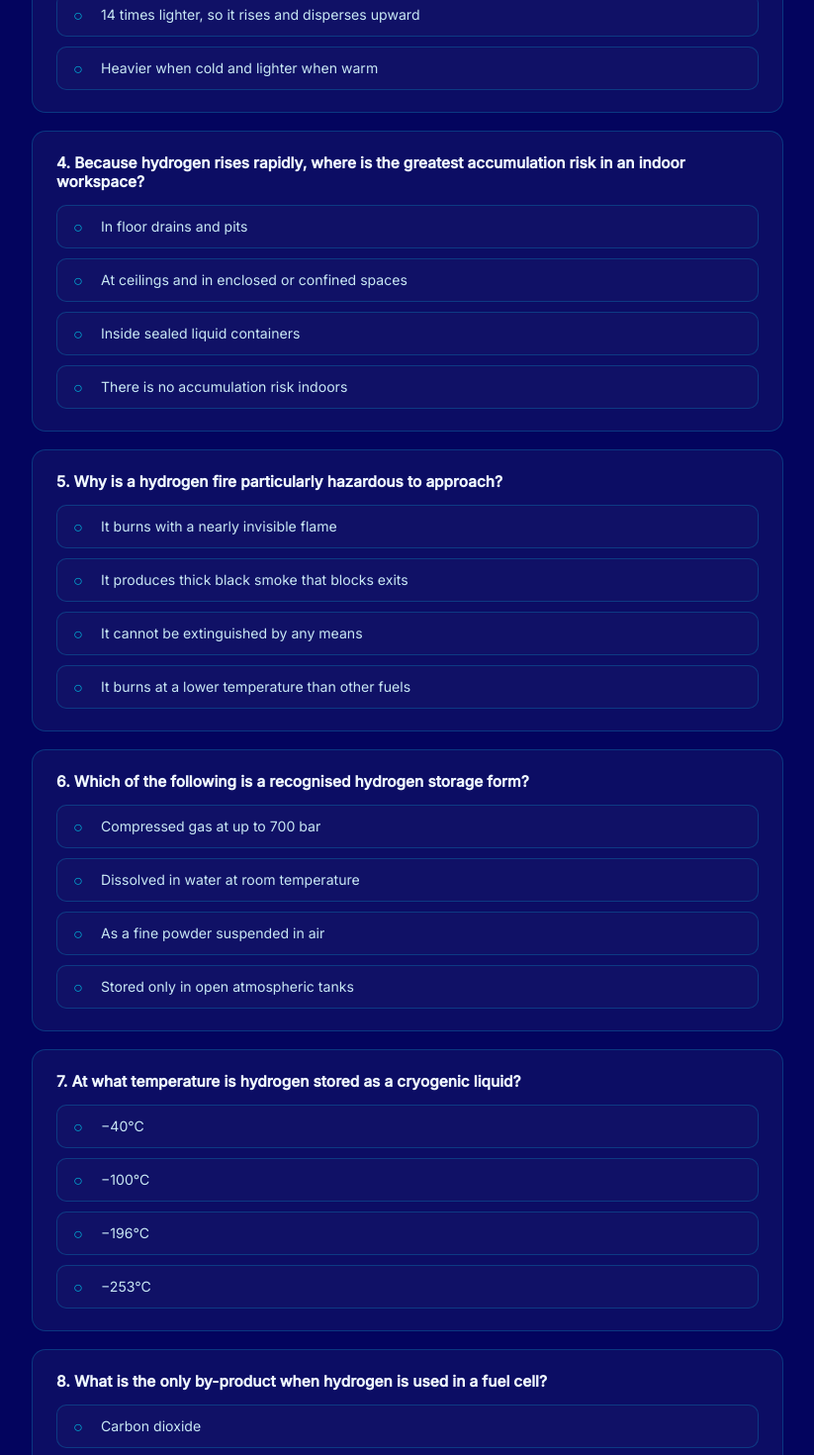
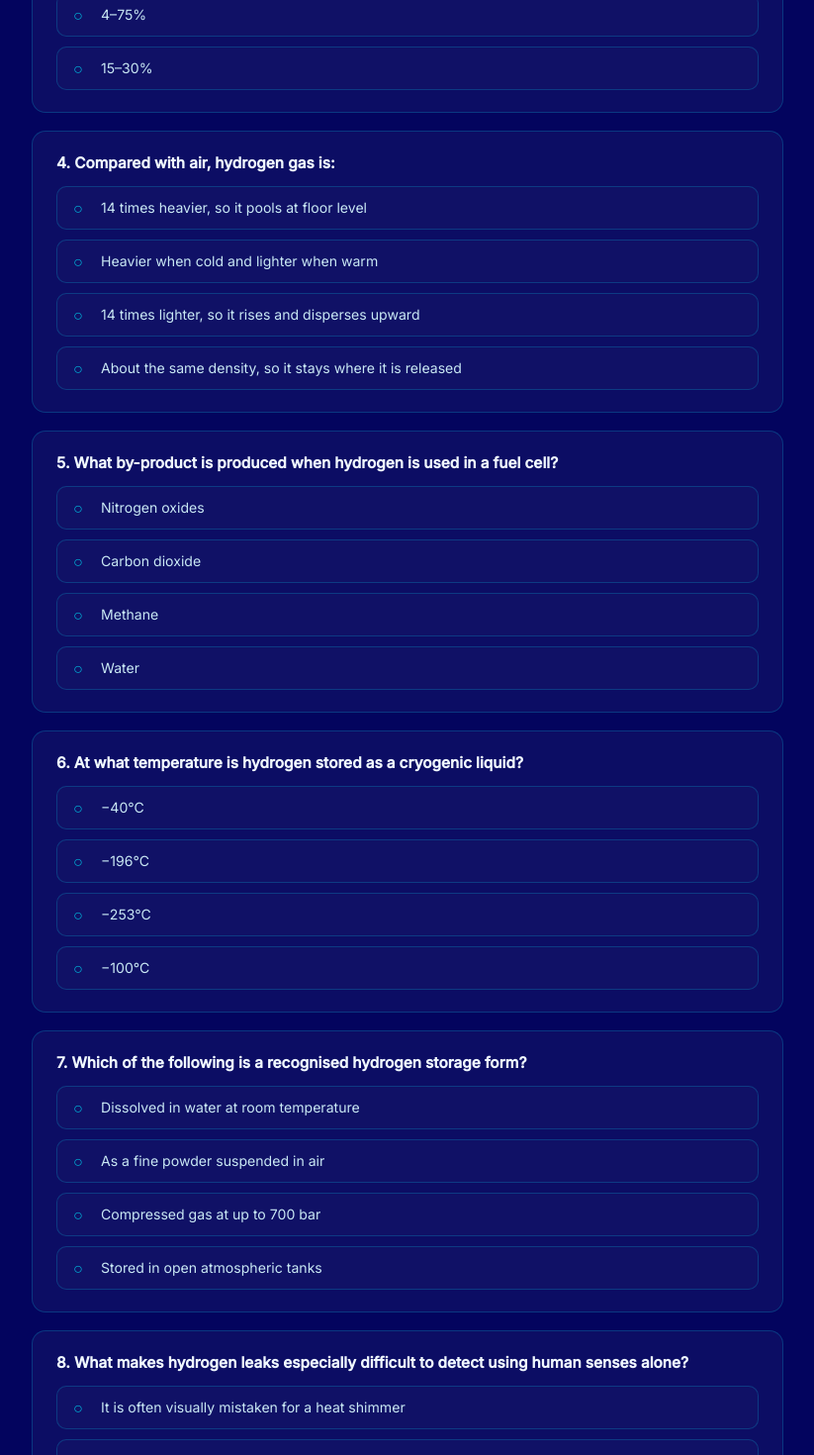
Before and after one commit to ITECH3208andITECH3209feduni/itech3208-project-1-hydrogen-training-team, a Next.js app in the folder next-app/: page /quizzes/hazards in a window 1280 px wide. Shown: the part 1060-2530 px from the top of the page at 99% size, without its empty margins (228-1051 px from the left). Built offline with nearby package versions, Linux system fonts and the light colour scheme; no server answers; the database is empty; sample sign-in values are in the browser's storage.

Commit message:
Made some minor fixes to quiz and ceritifacte page + shuffling quiz order

```diff
--- a/next-app/app/certificate/page.tsx
+++ b/next-app/app/certificate/page.tsx
@@ -17,7 +17,7 @@ interface QuizRecord {
 }
 
 function storageKey(uid: string) {
-	return `h2academy_quiz_hazards_${uid}`;
+	return `hydrogenlabsafety_quiz_hazards_${uid}`;
 }
 
 export default function CertificatePage() {
@@ -62,7 +62,7 @@ export default function CertificatePage() {
 		const canvas = canvasRef.current;
 		if (!canvas) return;
 		const link = document.createElement('a');
-		link.download = `H2-Academy-Certificate-${displayName.replace(/\s+/g, '-')}.png`;
+		link.download = `Hydrogen-Lab-Safety-Certificate-${displayName.replace(/\s+/g, '-')}.png`;
 		link.href = canvas.toDataURL('image/png');
 		link.click();
 	}
@@ -146,7 +146,7 @@ function drawCertificate(
 
 	ctx.fillStyle = '#00B4D8';
 	ctx.font = '700 28px Inter, sans-serif';
-	ctx.fillText('H2 ACADEMY', width / 2, 130);
+	ctx.fillText('Hydrogen Lab Safety', width / 2, 130);
 
 	ctx.fillStyle = '#F0F8FF';
 	ctx.font = '800 56px Georgia, serif';
--- a/next-app/app/quizzes/hazards/page.tsx
+++ b/next-app/app/quizzes/hazards/page.tsx
@@ -10,15 +10,59 @@ import {
     questionhazards,
     QUIZ_TITLE,
     PASS_THRESHOLD,
+    QuizQuestion,
 } from '@/lib/questionhazards';
 
 function storageKey(uid: string) {
-    return `h2academy_quiz_hazards_${uid}`;
+    return `hydrogenlabsafety_quiz_hazards_${uid}`;
+}
+
+// Array Shuffler (Fisher-Yates method)
+function shuffleArray<T>(array: T[]): T[] {
+    const result = [...array];
+
+    for (let i = result.length - 1; i > 0; i--) {
+        const j = Math.floor(Math.random() * (i + 1));
+        [result[i], result[j]] = [result[j], result[i]];
+    }
+
+    return result;
+}
+
+// Quiz Shuffler
+function shuffleQuiz(questions: QuizQuestion[]): QuizQuestion[] {
+    // Shuffle the questions
+    const shuffledQuestions = shuffleArray(questions);
+
+    return shuffledQuestions.map((q) => {
+        const indexedOptions = q.options.map((option, index) => ({
+            option,
+            originalIndex: index,
+        }));
+
+        // Shuffle the options for each question
+        const shuffledOptions = shuffleArray(indexedOptions);
+
+        const newCorrectIndex = shuffledOptions.findIndex(
+            (o) => o.originalIndex === q.correctIndex
+        );
+
+        return {
+            ...q,
+            options: shuffledOptions.map((o) => o.option),
+            correctIndex: newCorrectIndex,
+        };
+    });
 }
 
 export default function HazardsQuizPage() {
     const { user, loading } = useAuth();
     const router = useRouter();
+
+    // Randomise questions and options on load
+    const [quiz, setQuiz] = useState<QuizQuestion[]>(() =>
+        shuffleQuiz(questionhazards)
+    );
 
     const [answers, setAnswers] = useState<(number | null)[]>(
         Array(questionhazards.length).fill(null)
@@ -29,18 +73,11 @@ export default function HazardsQuizPage() {
     const [error, setError] = useState('');
     const [saving, setSaving] = useState(false);
 
-    const correctCount = useMemo(
-        () =>
-            answers.filter(
-                (answer, index) =>
-                    answer === questionhazards[index].correctIndex
-            ).length,
-        [answers]
-    );
+    const correctCount = answers.filter(
+        (answer, index) => answer === quiz[index].correctIndex
+    ).length;
 
-    const percentage = Math.round(
-        (correctCount / questionhazards.length) * 100
-    );
+    const percentage = Math.round((correctCount / quiz.length) * 100);
 
     const passed = percentage >= PASS_THRESHOLD;
 
@@ -132,6 +169,8 @@ export default function HazardsQuizPage() {
     }
 
     function handleRetry() {
+        setQuiz(shuffleQuiz(questionhazards));
+
         setAnswers(
             Array(questionhazards.length).fill(null)
         );
@@ -174,7 +213,7 @@ export default function HazardsQuizPage() {
 
                     <p>
                         Answer all{' '}
-                        {questionhazards.length} questions,
+                        {quiz.length} questions,
                         then submit to see your results.
                         You need {PASS_THRESHOLD}% or
                         higher to pass.
@@ -214,7 +253,7 @@ export default function HazardsQuizPage() {
 
                             <p className="quiz-result-text">
                                 You got {correctCount} out
-                                of {questionhazards.length}{' '}
+                                of {quiz.length}{' '}
                                 correct.
 
                                 {!passed &&
@@ -243,7 +282,7 @@ export default function HazardsQuizPage() {
                 )}
 
                 <div className="quiz-question-list">
-                    {questionhazards.map((q, qIndex) => {
+                    {quiz.map((q, qIndex) => {
                         const userAnswer = answers[qIndex];
 
                         const isCorrect =
--- a/next-app/lib/questionhazards.ts
+++ b/next-app/lib/questionhazards.ts
@@ -19,10 +19,10 @@ export const questionhazards: QuizQuestion[] = [
 		question:
 			'What makes hydrogen leaks especially difficult to detect using human senses alone?',
 		options: [
-			'It has a strong, sulphur-like odour',
+			'It has a very faint, pleasant scent',
 			'It is colourless, odourless, and tasteless',
-			'It turns the surrounding air pale blue',
-			'It causes a loud hissing at any leak point',
+			'It is often visually mistaken for a heat shimmer',
+			'It makes no sound when leaking',
 		],
 		correctIndex: 1,
 		explanation:
@@ -52,7 +52,7 @@ export const questionhazards: QuizQuestion[] = [
 	{
 		id: 4,
 		question:
-			'Because hydrogen rises rapidly, where is the greatest accumulation risk in an indoor workspace?',
+			'Where is the greatest accumulation risk in an indoor workspace?',
 		options: [
 			'In floor drains and pits',
 			'At ceilings and in enclosed or confined spaces',
@@ -83,7 +83,7 @@ export const questionhazards: QuizQuestion[] = [
 			'Compressed gas at up to 700 bar',
 			'Dissolved in water at room temperature',
 			'As a fine powder suspended in air',
-			'Stored only in open atmospheric tanks',
+			'Stored in open atmospheric tanks',
 		],
 		correctIndex: 0,
 		explanation:
@@ -99,7 +99,7 @@ export const questionhazards: QuizQuestion[] = [
 	},
 	{
 		id: 8,
-		question: 'What is the only by-product when hydrogen is used in a fuel cell?',
+		question: 'What by-product is produced when hydrogen is used in a fuel cell?',
 		options: ['Carbon dioxide', 'Water', 'Nitrogen oxides', 'Methane'],
 		correctIndex: 1,
 		explanation:
```
